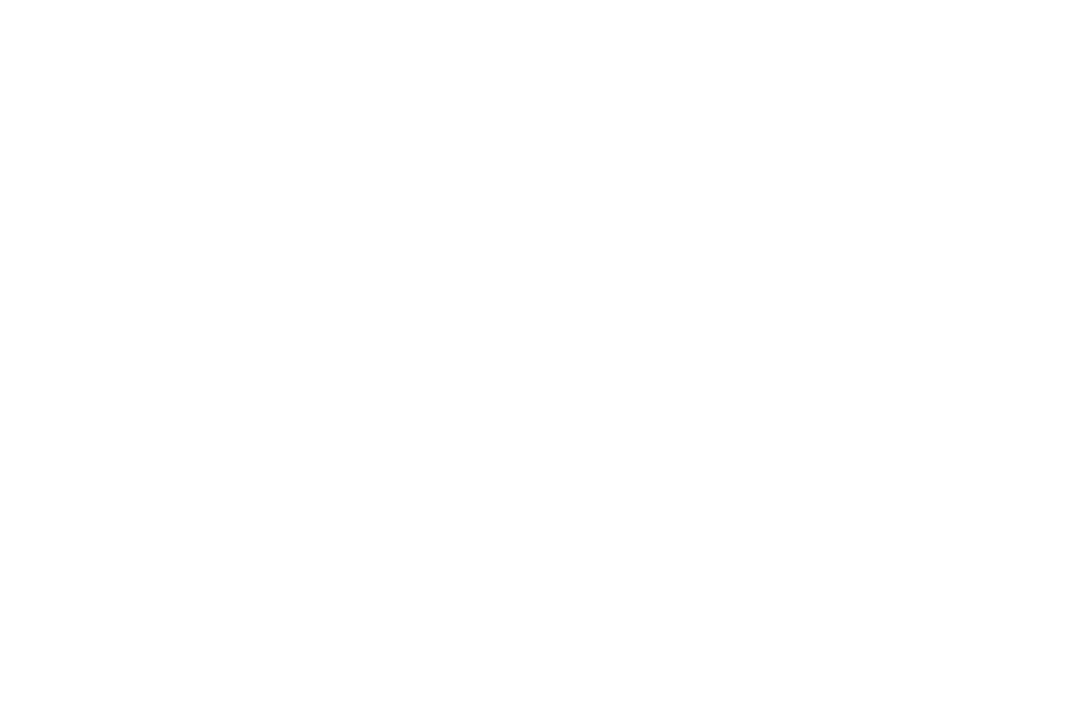
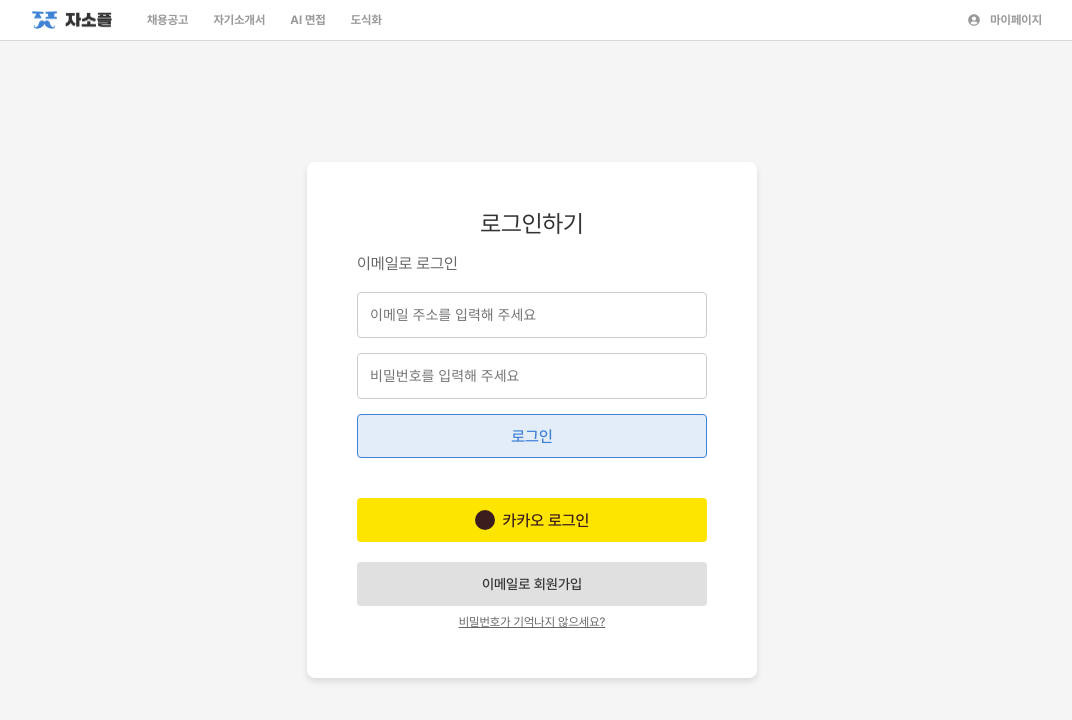
Before and after one commit to 9oormthon-univ/2024_DANPOONG_TEAM_35_FE, a React (Vite) app: page /login in a window 1280 px wide. Before the commit this address had no page. Shown: the top 720 px of the page, without its empty margins (108-1180 px from the left). Built offline with nearby package versions, Linux system fonts and the light colour scheme.

Commit message:
Feat: 로그인 페이지

```diff
--- a/src/Router.jsx
+++ b/src/Router.jsx
@@ -2,6 +2,7 @@
 import Layout from "/src/components/Layout/index.jsx";
 import HomePage from "/src/pages/HomePage.jsx";
 import ExperienceSheetPage from "./pages/ExperienceSheetPage";
+import LoginPage from "./pages/LoginPage";
 
 const Router = () => {
   return (
@@ -10,6 +11,7 @@
         <Route element={<Layout />}>
           <Route path="/" element={<HomePage />} />
           <Route path="/sheet-list" element={<ExperienceSheetPage />} />
+          <Route path="/login" element={<LoginPage />} />
         </Route>
       </Routes>
     </BrowserRouter>
--- /dev/null
+++ b/src/components/Modal/LoginPage.style.js
@@ -0,0 +1,129 @@
+import styled from "styled-components";
+
+export const Container = styled.div`
+  display: flex;
+  justify-content: center;
+  align-items: center;
+  height: 100vh;
+  background-color: #f5f5f5;
+`;
+
+export const LoginBox = styled.div`
+  width: 350px;
+  padding: 50px;
+  border-radius: 8px;
+  background-color: #ffffff;
+  box-shadow: 0 4px 6px rgba(0, 0, 0, 0.1);
+  text-align: center;
+`;
+
+export const Title = styled.h1`
+  font-size: 24px;
+  margin-bottom: 20px;
+  color: #333333;
+`;
+
+export const SectionTitle = styled.h3`
+  font-size: 16px;
+  margin-bottom: 20px;
+  text-align: left;
+  color: #666666;
+`;
+
+export const Form = styled.div`
+  display: flex;
+  flex-direction: column;
+  gap: 15px; /* 입력 필드 간의 거리 */
+  margin-bottom: 40px;
+`;
+
+export const Input = styled.input`
+  height: 44px;
+  padding: 0 12px;
+  font-size: 14px;
+  border: 1px solid #cccccc;
+  border-radius: 4px;
+  outline: none;
+  background-color: white;
+
+  &:focus {
+    border-color: #3333ff;
+  }
+`;
+
+export const LoginButton = styled.button`
+  height: 44px;
+  background-color: #e2edf8;
+  color: #4181d7;
+  border: 1px solid #4181d7;
+  border-radius: 4px;
+  font-size: 16px;
+  cursor: pointer;
+
+  &:hover {
+    background-color: #4181d7;
+    color: white;
+  }
+`;
+
+export const SocialLogin = styled.div`
+  margin-bottom: 4px; /* 카카오 로그인 버튼과 회원가입 링크 간 거리 */
+`;
+
+export const KakaoLogin = styled.button`
+  width: 100%;
+  height: 44px;
+  background-color: #fee500;
+  color: #3b1d1d;
+  font-size: 16px;
+  border: none;
+  border-radius: 4px;
+  display: flex;
+  align-items: center;
+  justify-content: center;
+  cursor: pointer;
+
+  &:hover {
+    background-color: #fcd900;
+  }
+`;
+
+export const KakaoIcon = styled.div`
+  width: 20px;
+  height: 20px;
+  background-color: #3b1d1d;
+  border-radius: 50%;
+  margin-right: 8px;
+`;
+
+export const SignUpLink = styled.div`
+  margin-top: 20px; /* 전체 회원가입/비밀번호 링크 상단 거리 */
+`;
+
+export const SignUpButton = styled.button`
+  display: block;
+  width: 100%;
+  height: 44px;
+  margin-bottom: 10px;
+  background-color: #e0e0e0;
+  color: #333333;
+  border: none;
+  border-radius: 4px;
+  font-size: 14px;
+  cursor: pointer;
+
+  &:hover {
+    background-color: #d6d6d6;
+  }
+`;
+
+export const ForgotPassword = styled.div`
+  font-size: 12px;
+  color: #666666;
+  text-decoration: underline;
+  cursor: pointer;
+
+  &:hover {
+    color: #333333;
+  }
+`;
--- /dev/null
+++ b/src/pages/LoginPage.jsx
@@ -0,0 +1,43 @@
+import {
+  Container,
+  LoginBox,
+  Title,
+  Form,
+  Input,
+  LoginButton,
+  SocialLogin,
+  KakaoLogin,
+  KakaoIcon,
+  SignUpLink,
+  ForgotPassword,
+  SignUpButton,
+  SectionTitle,
+} from "../components/Modal/LoginPage.style";
+
+const LoginPage = () => {
+  return (
+    <Container>
+      <LoginBox>
+        <Title>로그인하기</Title>
+        <SectionTitle>이메일로 로그인</SectionTitle>
+        <Form>
+          <Input type="email" placeholder="이메일 주소를 입력해 주세요" />
+          <Input type="password" placeholder="비밀번호를 입력해 주세요" />
+          <LoginButton>로그인</LoginButton>
+        </Form>
+        <SocialLogin>
+          <KakaoLogin>
+            <KakaoIcon />
+            카카오 로그인
+          </KakaoLogin>
+        </SocialLogin>
+        <SignUpLink>
+          <SignUpButton>이메일로 회원가입</SignUpButton>
+          <ForgotPassword>비밀번호가 기억나지 않으세요?</ForgotPassword>
+        </SignUpLink>
+      </LoginBox>
+    </Container>
+  );
+};
+
+export default LoginPage;
```
Also changed, not shown: src/assets/icons/kakao_login_medium_wide.png (added).
